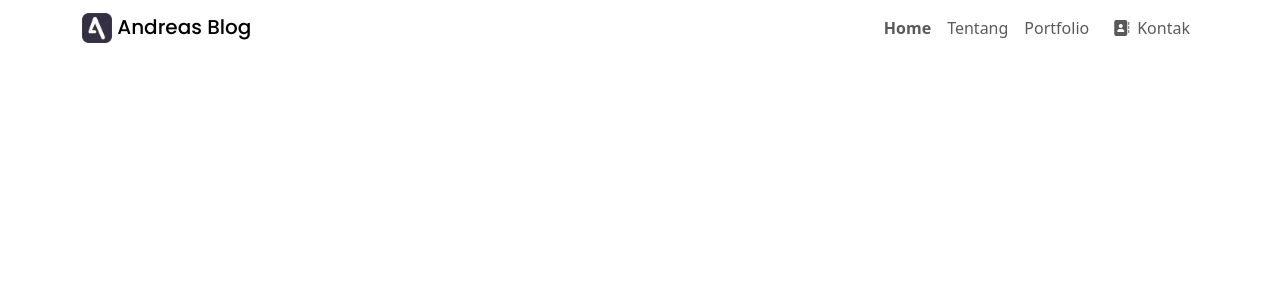
After one commit to andrr64/Porfolio-Website, a PHP site: page /index.php in a window 1280 px wide. The commit adds this page. Shown: the top 300 px of the page. Run offline with PHP 8.4, Linux system fonts and the light colour scheme; some libraries are stand-ins or nearby versions.

Commit message:
update header.php

```diff
--- /dev/null
+++ b/porfolio-web-bootstrap/index.js
@@ -0,0 +1,7 @@
+var navMenu = document.getElementById('navbarNav').getElementsByTagName('li');
+function changeMenu(menuName){
+    for(var i = 0; i < navMenu.length; i++){
+        navMenu[i].classList.remove("active");
+    }
+    document.getElementById(menuName).classList.add("active");
+}
--- a/porfolio-web-bootstrap/index.html
+++ b/porfolio-web-bootstrap/index.php
@@ -16,30 +16,14 @@
 
 </head>
 <body>
-    <header id="header">
-        <nav class="navbar navbar-light navbar-expand-md">
-            <div class="container">
-                <a class="navbar-brand h1 mb-0 font-poppins-sb font-c-p-black" href="#">
-                    <img width="30" height="30" src="assets/logo.png" alt="">
-                    Andreas Blog
-                </a>
-                <button class="navbar-toggler" type="button" data-bs-toggle="collapse" data-bs-target="#navbarNav" aria-controls="navbarNav" aria-expanded="false" aria-label="Toggle navigation">
-                    <span class="navbar-toggler-icon"></span>
-                </button>
-                <div class="collapse navbar-collapse justify-content-end" id="navbarNav">
-                    <ul class="navbar-nav font-c-p-black">
-                        <li class="nav-item active"><a class="nav-link" href="#home">Home</a></li>
-                        <li class="nav-item"><a class="nav-link" href="#about">Tentang</a></li>
-                        <li class="nav-item"><a class="nav-link" href="#portfolio">Portfolio</a></li>
-                        <li class="nav-item"><a class ="nav-link" href="#contact"><i class="fa-solid fa-address-book mx-2"></i>Kontak</a></li>
-                    </ul>
-                </div>
-            </div>
-        </nav>
-    </header>
+    <?php include 'php/header.php' ?>
 
+    <?php include 'php/home.php' ?>
+    <?php include 'php/about.php' ?>
+    <?php include 'php/portfolio.php' ?>
+    <?php include 'php/contact.php' ?>
 
-
+    <script src="index.js"></script>
     <!-- FontAwesome -->
     <script src="https://kit.fontawesome.com/8ceeeec908.js" crossorigin="anonymous"></script>
     <!-- Bootstrap -->
--- /dev/null
+++ b/porfolio-web-bootstrap/php/about.php
@@ -0,0 +1,4 @@
+<div id="about">
+    <div class="container">
+    </div>
+</div>
--- /dev/null
+++ b/porfolio-web-bootstrap/php/contact.php
@@ -0,0 +1,4 @@
+<div id="contact">
+    <div class="container">
+    </div>
+</div>
--- /dev/null
+++ b/porfolio-web-bootstrap/php/header.php
@@ -0,0 +1,21 @@
+<header id="header">
+        <nav class="navbar navbar-light navbar-expand-md">
+            <div class="container">
+                <a class="navbar-brand h1 mb-0 font-poppins-sb font-c-p-black" href="#">
+                    <img width="30" height="30" src="assets/logo.png" alt="">
+                    Andreas Blog
+                </a>
+                <button class="navbar-toggler" type="button" data-bs-toggle="collapse" data-bs-target="#navbarNav" aria-controls="navbarNav" aria-expanded="false" aria-label="Toggle navigation">
+                    <span class="navbar-toggler-icon"></span>
+                </button>
+                <div class="collapse navbar-collapse justify-content-end" id="navbarNav">
+                    <ul id="navbarNav" class="navbar-nav font-c-p-black">
+                        <li id="home" class="nav-item active"><a class="nav-link" href="#home" onclick="changeMenu('home')">Home</a></li>
+                        <li id="about" class="nav-item"><a class="nav-link" href="#about" onclick="changeMenu('about')">Tentang</a></li>
+                        <li id="portfolio" class="nav-item"><a class="nav-link" href="#portfolio" onclick="changeMenu('portfolio')">Portfolio</a></li>
+                        <li id="contact" class="nav-item"><a class ="nav-link" href="#contact" onclick="changeMenu('contact')"><i class="fa-solid fa-address-book mx-2"></i>Kontak</a></li>
+                    </ul>
+                </div>
+            </div>
+        </nav>
+    </header>
--- /dev/null
+++ b/porfolio-web-bootstrap/php/home.php
@@ -0,0 +1,4 @@
+<div id="home">
+    <div class="container">
+    </div>
+</div>
--- /dev/null
+++ b/porfolio-web-bootstrap/php/portfolio.php
@@ -0,0 +1,4 @@
+<div id="portfolio">
+    <div class="container">
+    </div>
+</div>
--- /dev/null
+++ b/porfolio-web-bootstrap/sass/include/animation.scss
@@ -0,0 +1,11 @@
+.nav-item{
+    transition: 0.5s;
+}
+
+.nav-item.active a{
+    font-weight: 700;
+}
+
+.nav-item:hover{
+    transform: scale(1.1);
+}
--- a/porfolio-web-bootstrap/sass/style.scss
+++ b/porfolio-web-bootstrap/sass/style.scss
@@ -3,4 +3,4 @@
 
 @import './include/variable.scss';
 @import './include/font.scss';
-@import './include/hover.scss';
+@import './include/animation.scss';
--- a/porfolio-web-bootstrap/style.css
+++ b/porfolio-web-bootstrap/style.css
@@ -17,4 +17,16 @@
   color: "#313131";
 }
 
+.nav-item {
+  transition: 0.5s;
+}
+
+.nav-item.active a {
+  font-weight: 700;
+}
+
+.nav-item:hover {
+  transform: scale(1.1);
+}
+
 /*# sourceMappingURL=style.css.map */
```
Also changed, not shown: porfolio-web-bootstrap/sass/include/hover.scss (deleted), portfolio-web/index.html (line endings or trailing spaces), 1 other file.
